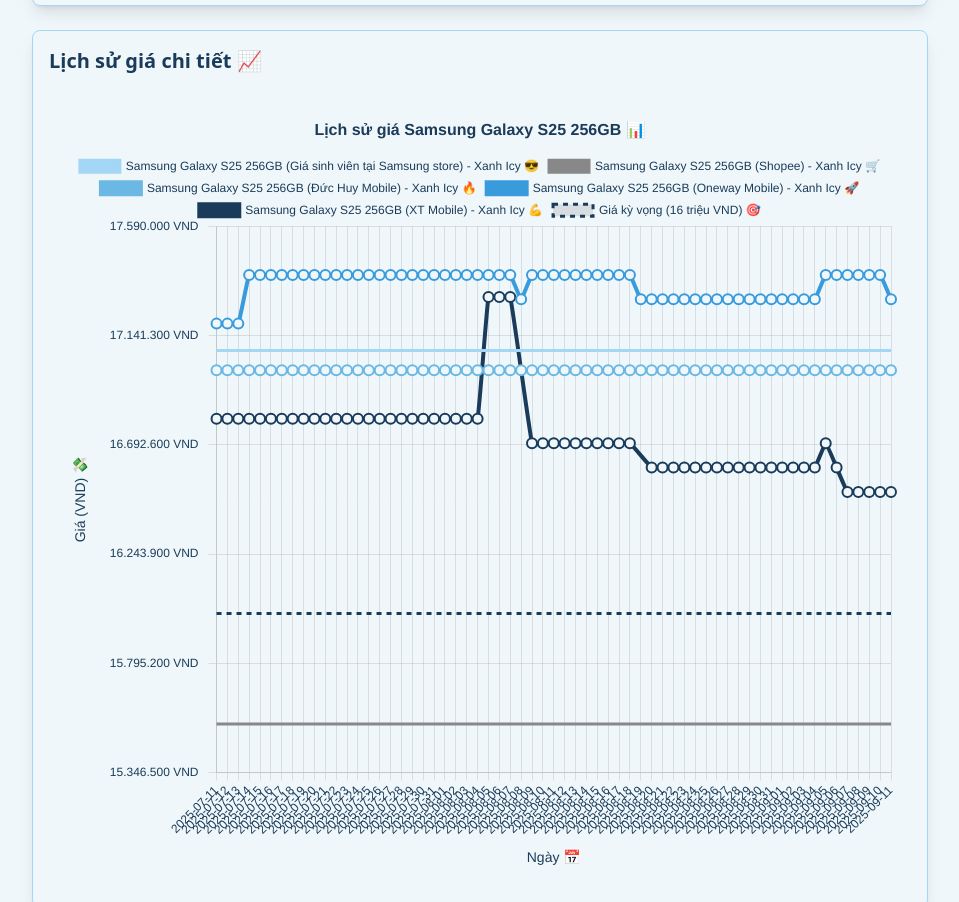
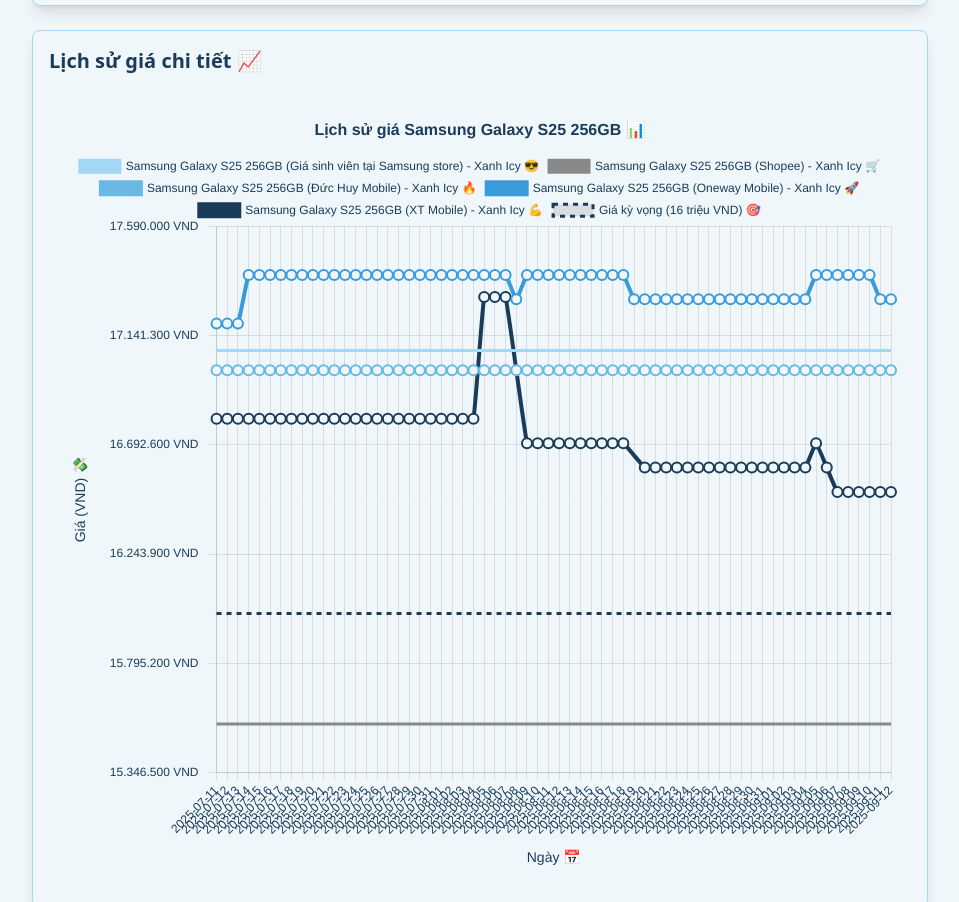
Before and after one commit to cuongndc9/sosanhgia, a plain HTML site: page index.html in a window 1280 px wide. Shown: the part 1000-1902 px from the top of the page, without its empty margins (160-1119 px from the left). Drawn offline with nearby package versions, Linux system fonts and the light colour scheme.

Commit message:
🤑 Giá điện thoại đã được cập nhật!

```diff
--- a/index.html
+++ b/index.html
@@ -11,7 +11,7 @@
 <body class="bg-[#F0F7FA] min-h-screen flex flex-col items-center p-4">
   <h1 class="text-2xl md:text-3xl font-bold text-[#6AB8E3] mb-2">Check giá Samsung Galaxy S25 256GB nè! ❄️</h1>
   <div class="text-lg md:text-xl text-[#1A3C5A] mb-2">Giá mục tiêu: 16.000.000 VND 💸</div>
-  <p class="text-sm md:text-base text-[#1A3C5A] mb-4">Cập nhật lúc: 09:24:25 11/9/2025 ⏰</p>
+  <p class="text-sm md:text-base text-[#1A3C5A] mb-4">Cập nhật lúc: 09:20:08 12/9/2025 ⏰</p>
   <img src="https://www.kedglobal.com/data/ked/image/2025/01/22/ked202501220026.700x.0.jpg" alt="Hình ảnh sản phẩm Samsung Galaxy S25 Plus" class="w-full max-w-sm rounded-lg shadow-lg mb-6">
   <div class="w-full max-w-4xl bg-[#F0F7FA] border border-[#A3D7F5] rounded-lg shadow-lg p-4 mb-6">
     <h2 class="text-lg md:text-xl font-semibold text-[#1A3C5A] mb-4">Tổng quan giá hiện tại 📊</h2>
@@ -403,6 +403,10 @@
       {
         "x": "2025-09-11",
         "y": 17080000
+      },
+      {
+        "x": "2025-09-12",
+        "y": 17080000
       }
     ],
     "borderColor": "#A3D7F5",
@@ -669,6 +673,10 @@
       {
         "x": "2025-09-11",
         "y": 15546500
+      },
+      {
+        "x": "2025-09-12",
+        "y": 15546500
       }
     ],
     "borderColor": "#888888",
@@ -935,6 +943,10 @@
       {
         "x": "2025-09-11",
         "y": 16999000
+      },
+      {
+        "x": "2025-09-12",
+        "y": 16999000
       }
     ],
     "borderColor": "#6AB8E3",
@@ -1201,6 +1213,10 @@
       {
         "x": "2025-09-11",
         "y": 17290000
+      },
+      {
+        "x": "2025-09-12",
+        "y": 17290000
       }
     ],
     "borderColor": "#3A9BDC",
@@ -1458,6 +1474,10 @@
       },
       {
         "x": "2025-09-11",
+        "y": 16499000
+      },
+      {
+        "x": "2025-09-12",
         "y": 16499000
       }
     ],
@@ -1724,6 +1744,10 @@
       },
       {
         "x": "2025-09-11",
+        "y": 16000000
+      },
+      {
+        "x": "2025-09-12",
         "y": 16000000
       }
     ],
```
